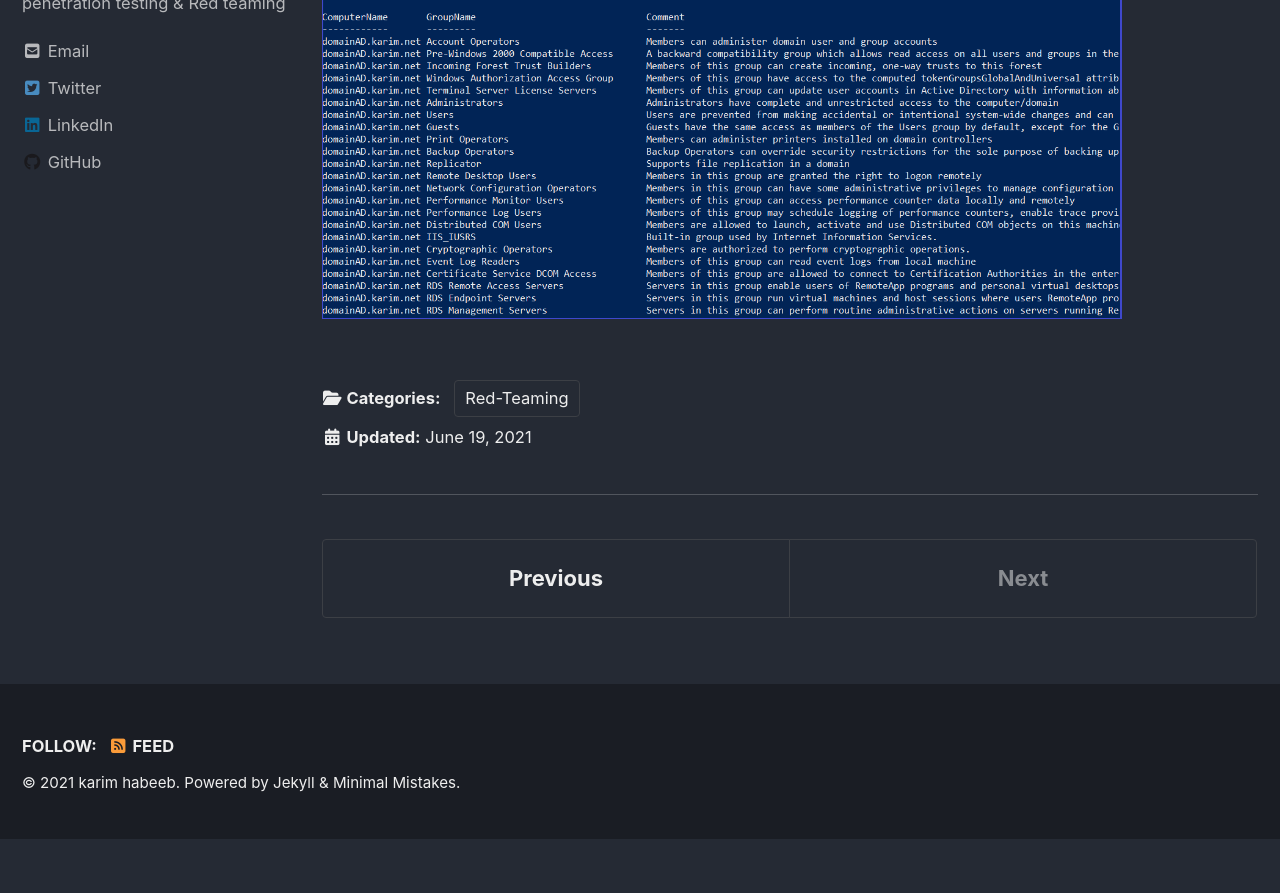
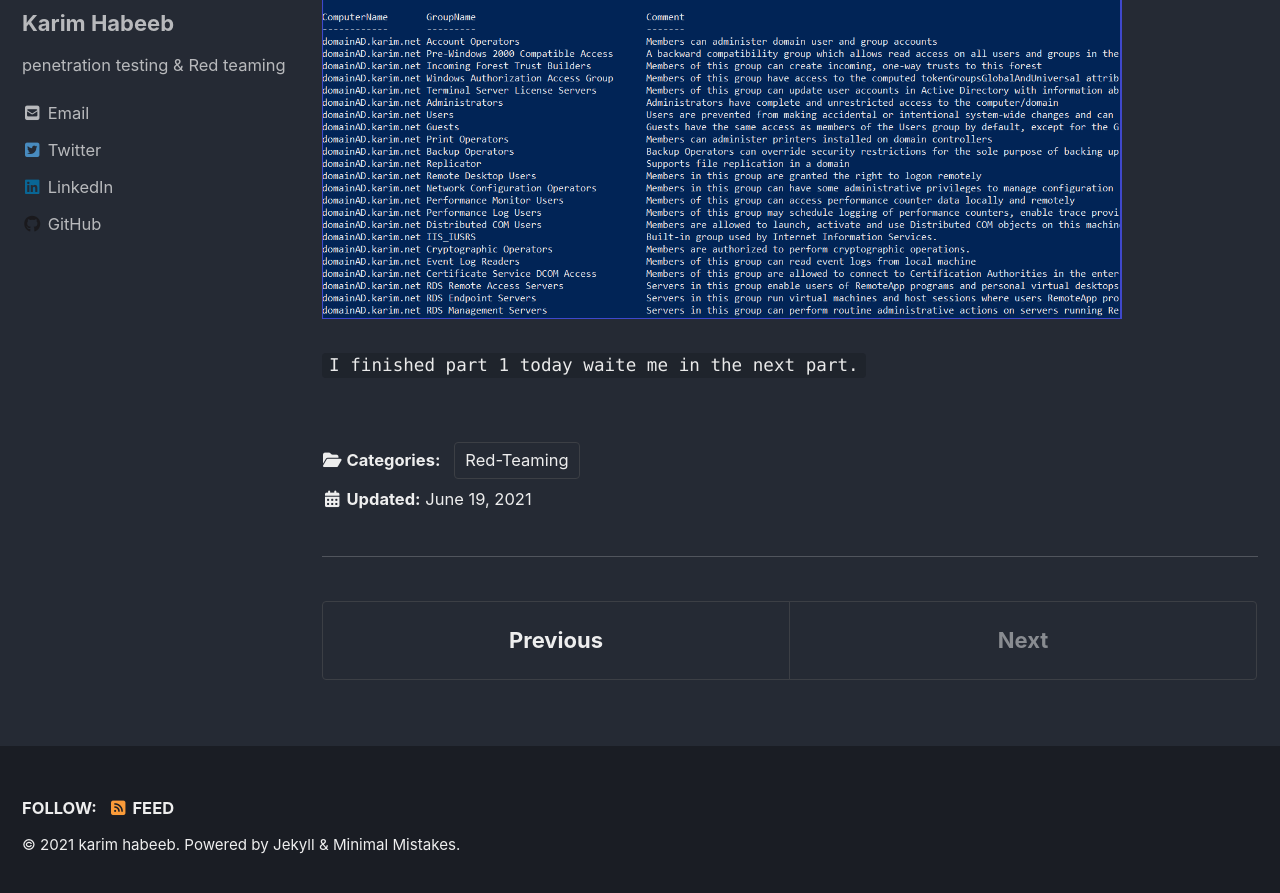
Before and after one commit to NoRed0x/NoRed0x.github.io, a Jekyll site: the page built from _posts/Red-Teaming/2021-06-19-active-directory-domain-enumeration.md, in a window 1280 px wide and 900 px high, scrolled down 14207 px. Shown: the top 893 px of the window. Built offline with Jekyll 4.4.1, drawn with Linux system fonts in a browser that asks for light colours; cached includes are drawn as plain includes; nearby versions of some CDN libraries; before the commit the page ends 15046 px from its top, so only the background shows below that.

Commit message:
Update 2021-06-19-active-directory-domain-enumeration.md

````diff
--- a/_posts/Red-Teaming/2021-06-19-active-directory-domain-enumeration.md
+++ b/_posts/Red-Teaming/2021-06-19-active-directory-domain-enumeration.md
@@ -223,3 +223,5 @@ Get-NetLocalGroup -ComputerName <computername>
 ```
 
 <img src="/img/adpart1/26.PNG" alt="Getting-gz" width="800" height="200">
+
+`I finished part 1 today waite me in the next part.`
````
